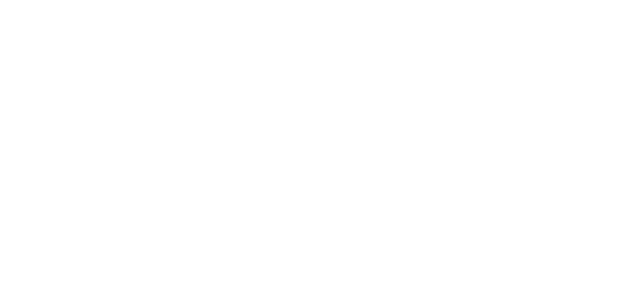
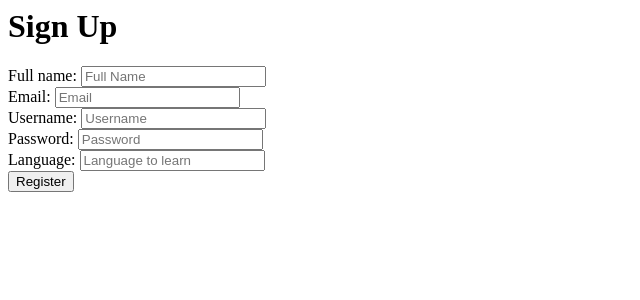
Before and after one commit to sandesh101/CodePair, a PHP site: page /assets/pages/signup.php in a window 1280 px wide. Before the commit the part shown is empty. Shown: the top 300 px of the page, without its empty margins (0-640 px from the left). Run offline with PHP 8.4, Linux system fonts and the light colour scheme.

Commit message:
Made Sing Up Page

```diff
--- a/assets/pages/header.php
+++ b/assets/pages/header.php
@@ -4,6 +4,6 @@
     <meta charset="UTF-8">
     <meta http-equiv="X-UA-Compatible" content="IE=edge">
     <meta name="viewport" content="width=device-width, initial-scale=1.0">
-    <title>Document</title>
+    <title><?php echo $title ?></title>
 </head>
 <body>
--- a/assets/pages/signup.php
+++ b/assets/pages/signup.php
@@ -0,0 +1,32 @@
+
+
+<div class="container">
+    <div class="form_field">
+        <h1>Sign Up</h1>
+        <form action="" method="post">
+            <div class="fname">
+                <label for="fname">Full name:</label>
+                <input type="text" name="fname" placeholder="Full Name">
+            </div>
+            <div class="email">
+                <label for="email">Email:</label>
+                <input type="email" name="email" placeholder="Email">
+            </div>
+            <div class="username">
+                <label for="username">Username:</label>
+                <input type="text" name="username" placeholder="Username">
+            </div>
+            <div class="password">
+                <label for="password">Password:</label>
+                <input type="password" name="password" placeholder="Password">
+            </div>
+            <div class="language">
+                <label for="language">Language:</label>
+                <input type="text" name="language" placeholder="Language to learn">
+            </div>
+            <div class="button">
+                <input type="submit" value="Register">
+            </div>
+        </form>
+    </div>
+</div>
```
